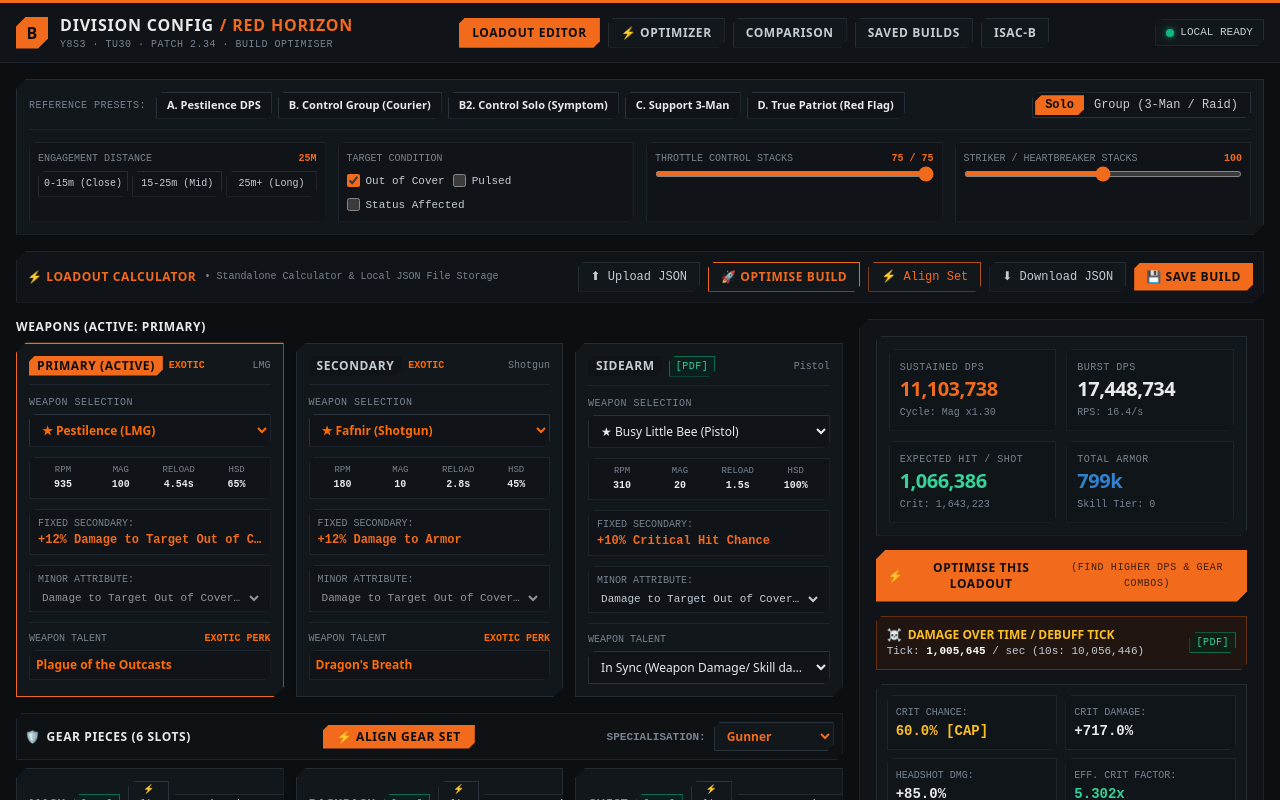
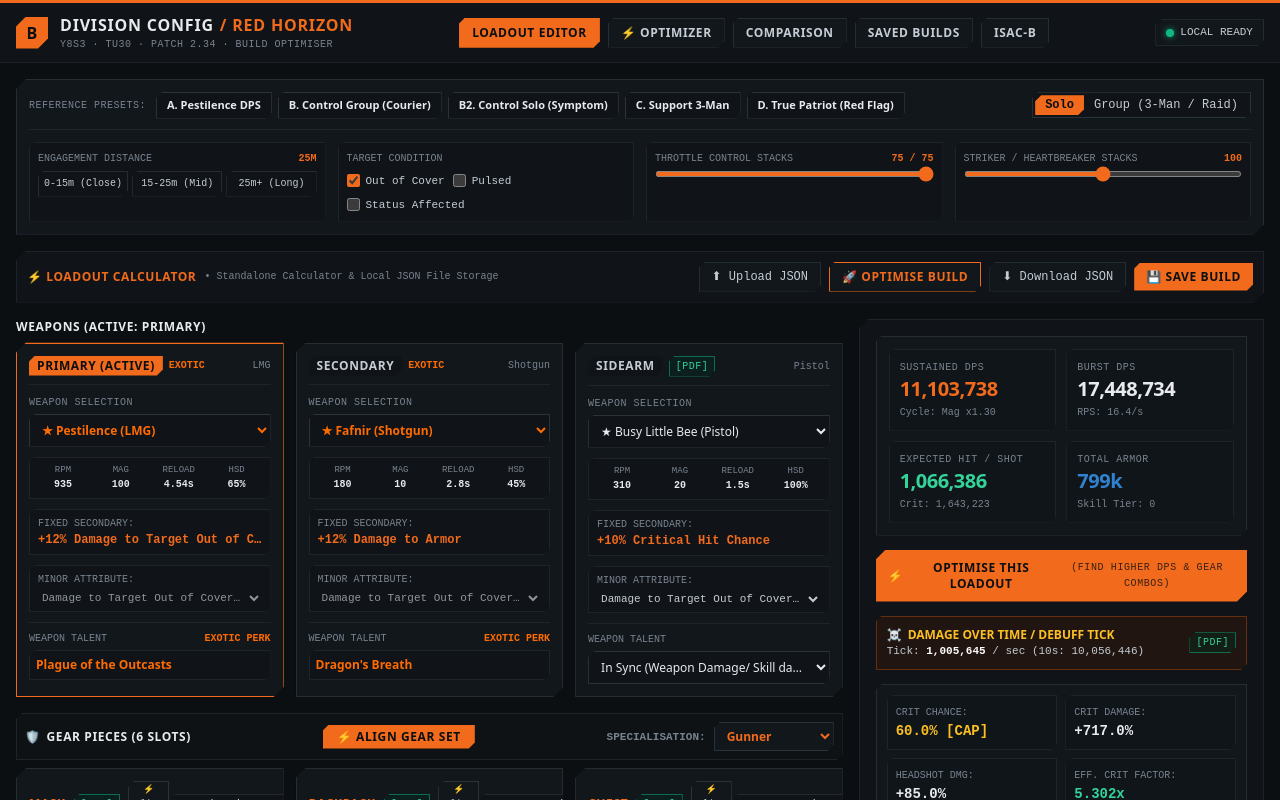
Before and after one commit to knowlesy/division-config, a React (Vite) app: page / in a window 1280 px wide. Shown: the top 800 px of the page. Built offline with nearby package versions, Linux system fonts and the light colour scheme; a web font is replaced by a local one.

Commit message:
fix: remove redundant Align Set button from top Loadout Calculator bar

```diff
--- a/src/App.tsx
+++ b/src/App.tsx
@@ -495,14 +495,6 @@
                 </button>
 
                 <button
-                  onClick={() => setAlignModalState({ isOpen: true })}
-                  className="px-3 py-1.5 text-xs font-mono border border-shd-orange/70 text-shd-orange hover:bg-shd-orange hover:text-shd-bg bg-shd-surface2 clip-corner-sm transition-colors flex items-center gap-1.5 shadow-sm"
-                  title="Align 4-piece or 6-piece gear set across slots"
-                >
-                  <span>⚡ Align Set</span>
-                </button>
-
-                <button
                   onClick={handleDownloadBuildJson}
                   className="px-3 py-1.5 text-xs font-mono border border-shd-border2 hover:border-shd-orange text-shd-textSecondary hover:text-white bg-shd-surface2 clip-corner-sm transition-colors flex items-center gap-1.5 shadow-sm"
                   title="Download build as local JSON file"
```
